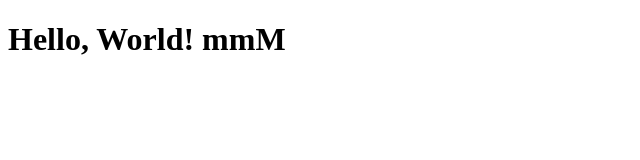
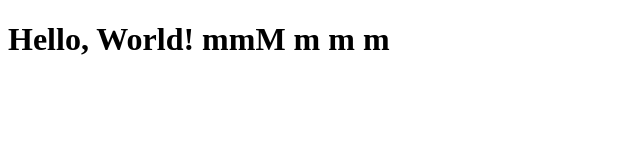
Before and after one commit to maliabhi23/TheDemoCic, a plain HTML site: page index.html in a window 1280 px wide. Shown: the whole page, without its empty margins (0-640 px from the left). Drawn offline with Linux system fonts and the light colour scheme.

Commit message:
updation index files

```diff
--- a/index.html
+++ b/index.html
@@ -6,6 +6,6 @@
     <title>Hello World</title>
 </head>
 <body>
-    <h1>Hello, World! mmM</h1>
+    <h1>Hello, World! mmM m m m</h1>
 </body>
 </html>
```
